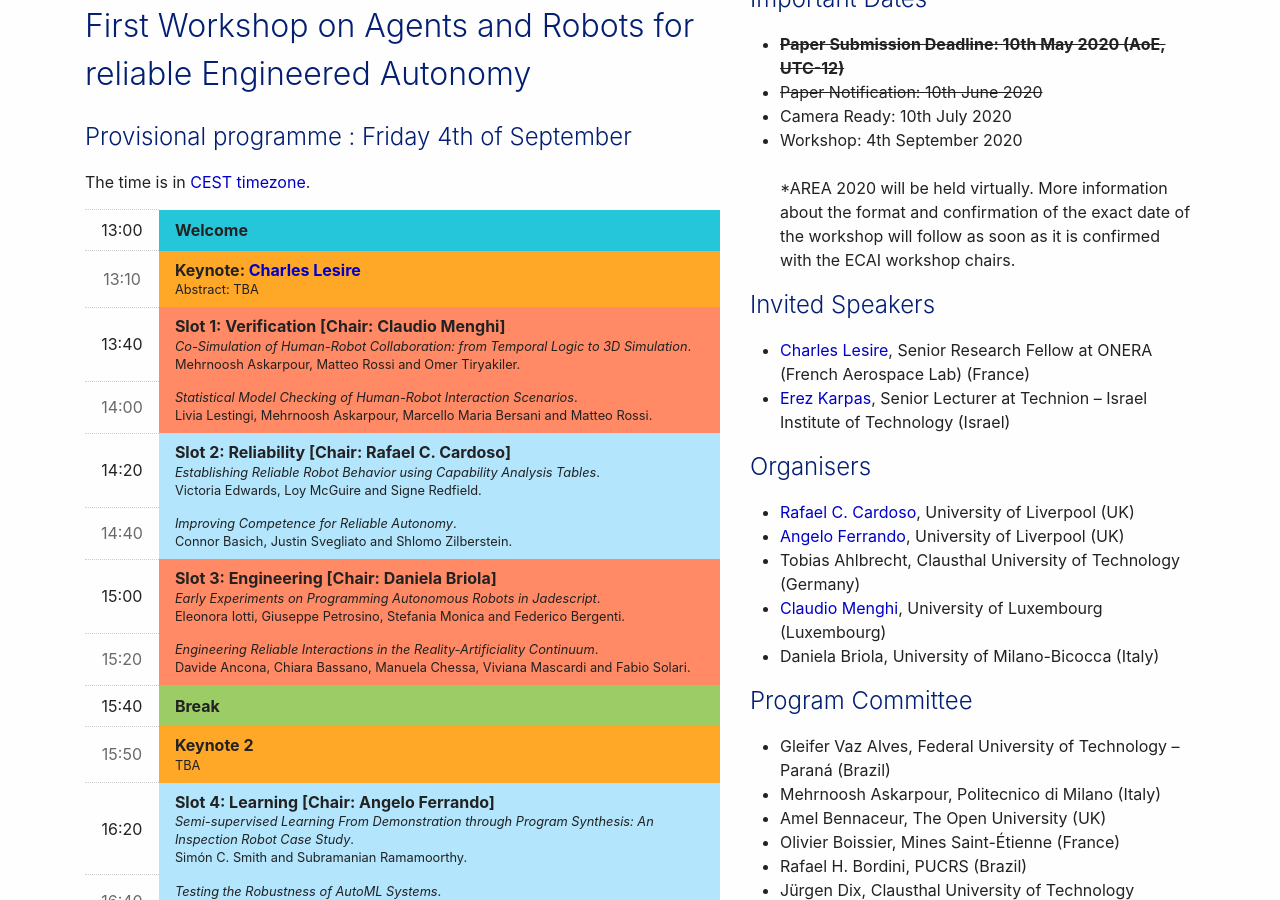
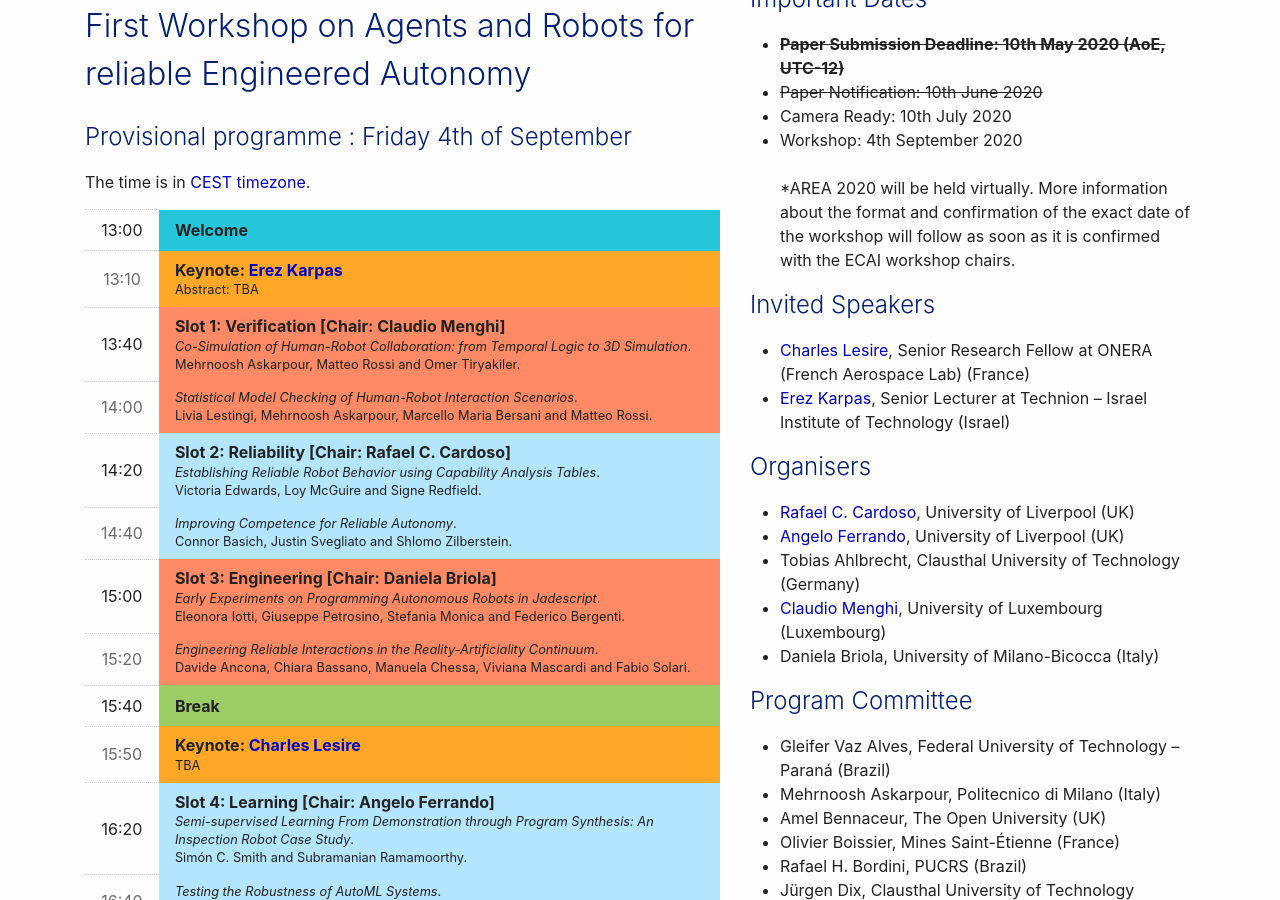
Before and after one commit to area2020/area2020.github.io, a Jekyll site: the page built from index.md, in a window 1280 px wide and 900 px high, scrolled down 278 px. Built offline with Jekyll 4.4.1, drawn with Linux system fonts in a browser that asks for light colours; nearby versions of some CDN libraries.

Commit message:
Update index.md

```diff
--- a/index.md
+++ b/index.md
@@ -49,7 +49,7 @@ The time is in <a href="https://time.is/it/CEST">CEST timezone</a>.
         </tr>
         <tr>
             <th>13:10</th>
-            <td colspan="4" class="stage-earth">Keynote: <a href="https://sites.google.com/view/charles-lesire"> Charles Lesire </a>
+            <td colspan="4" class="stage-earth">Keynote: <a href="https://karpase.net.technion.ac.il/" target="_blank">Erez Karpas</a>
               <span> Abstract: TBA
               </span>
             </td>
@@ -117,7 +117,7 @@ The time is in <a href="https://time.is/it/CEST">CEST timezone</a>.
         </tr>
         <tr>
             <th>15:50</th>
-            <td colspan="4" class="stage-earth">Keynote 2
+            <td colspan="4" class="stage-earth">Keynote: <a href="https://sites.google.com/view/charles-lesire" target="_blank">Charles Lesire</a>
               <span>TBA
               </span>
             </td>
```
